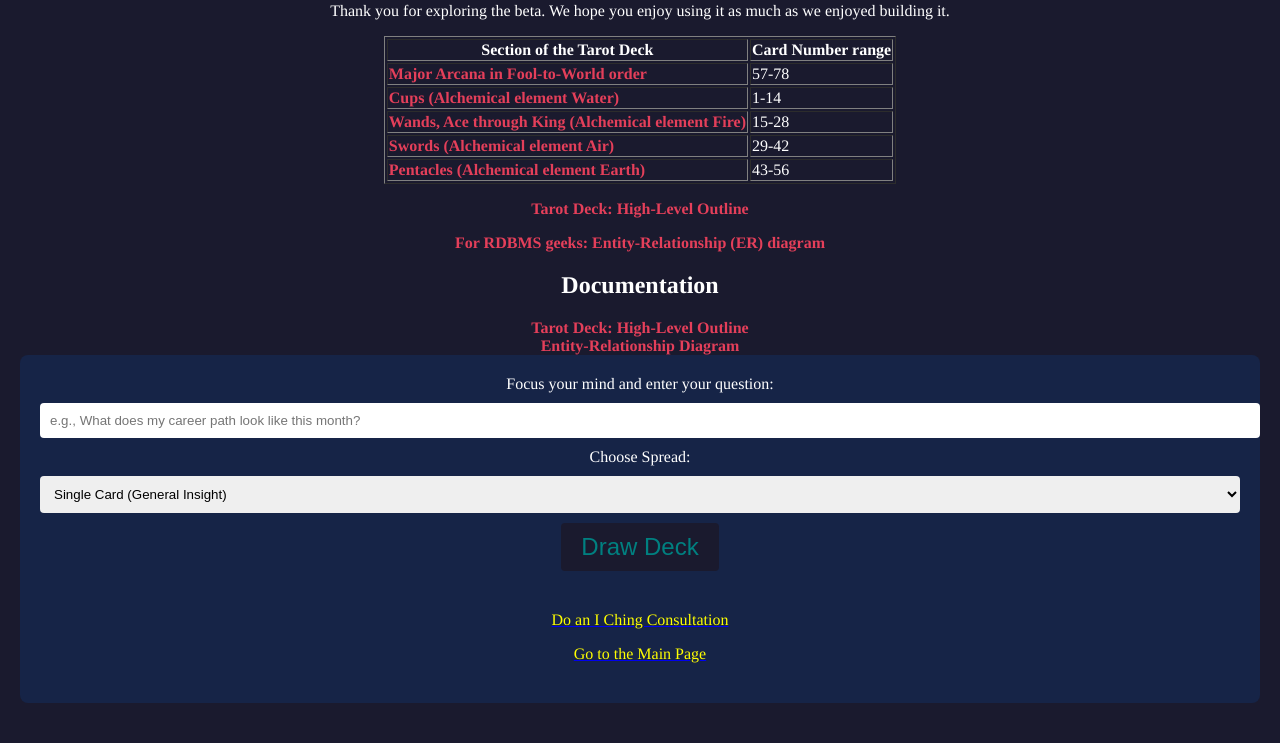
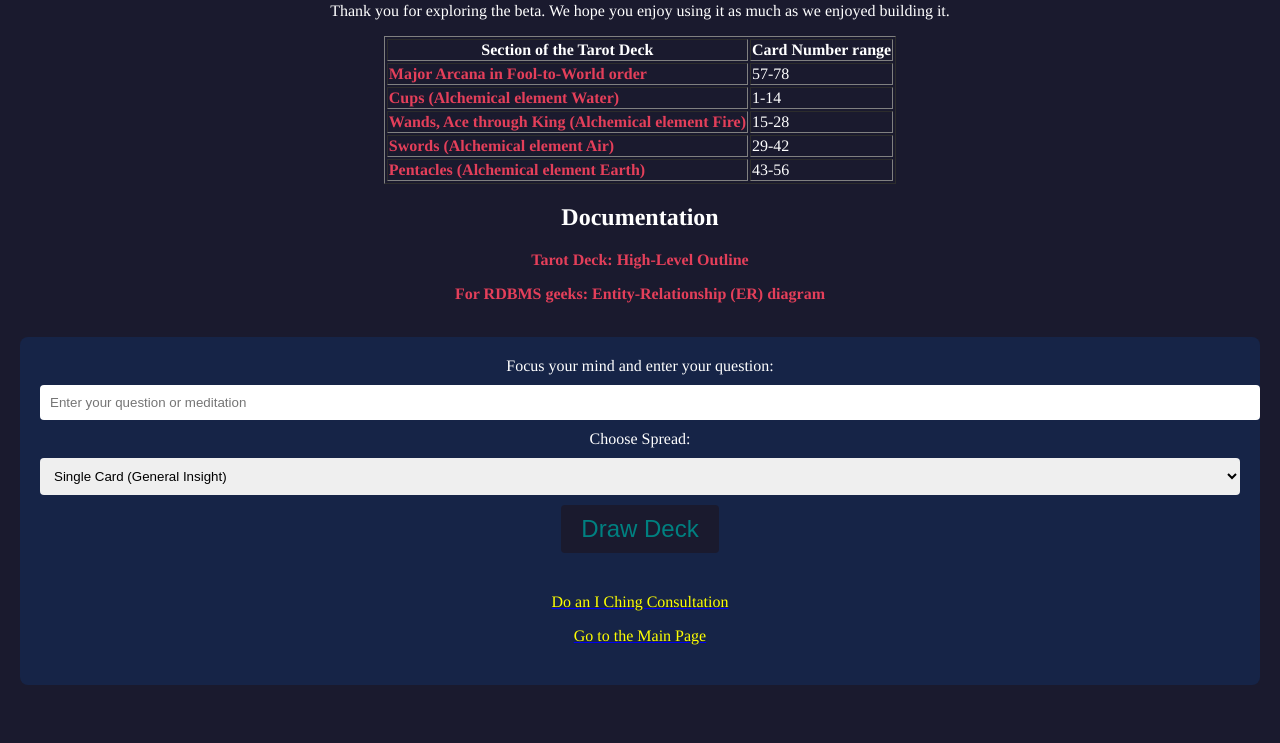
Before and after one commit to spiritbilll-boop/tarot-study-guide, a PHP site: page /index.php in a window 1280 px wide. Shown: the part 237-980 px from the top of the page. After the commit the page ends 922 px from the top, so only its background shows below. Run offline with PHP 8.4, Linux system fonts and the light colour scheme.

Commit message:
Change required placeholder, rearrange Documentation links & remove duplication

```diff
--- a/index.php
+++ b/index.php
@@ -334,17 +334,14 @@ result of a unique, collaborative effort between a two-person team of me and Cha
   <td><a class="nav-link" href="/tarot-study-guide/cards.php?category=pentacles" target=_blank>Pentacles (Alchemical element Earth)</a></td><td>43-56</td>
 </table>
 </center>
+<h2>Documentation</h2>
 <p><a class="nav-link" href="/docs/tarot_overview.html" target=_blank>Tarot Deck: High-Level Outline</a></p>
 <p><a class="nav-link" href="/docs/tarot_db.png" target=_blank>For RDBMS geeks: Entity-Relationship (ER) diagram</a></p>
-<h2>Documentation</h2>
-  <a  class="nav-link" href="/docs/tarot_overview.html" target=_blank>Tarot Deck: High-Level Outline</a>
-  <br>
-  <a class="nav-link"href="/docs/tarot_db.png" target=_blank>Entity-Relationship Diagram</a>
 <br>
     <form method="POST" action="">
 <center>
         <label for="question">Focus your mind and enter your question:</label>
-        <input type="text" id="question" name="question" value="<?php echo htmlspecialchars($question); ?>" required placeholder="e.g., What does my career path look like this month?">
+        <input type="text" id="question" name="question" value="<?php echo htmlspecialchars($question); ?>" required placeholder="Enter your question or meditation">
 
         <label for="spread_type">Choose Spread:</label>
         <select id="spread_type" name="spread_type">
```
